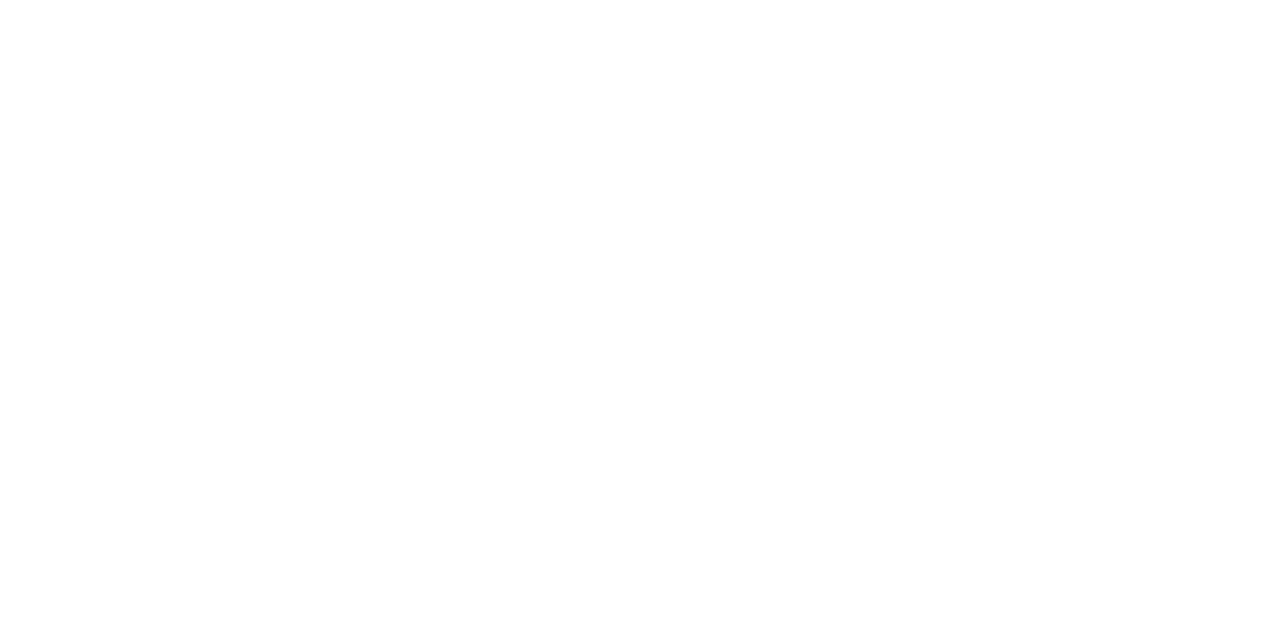
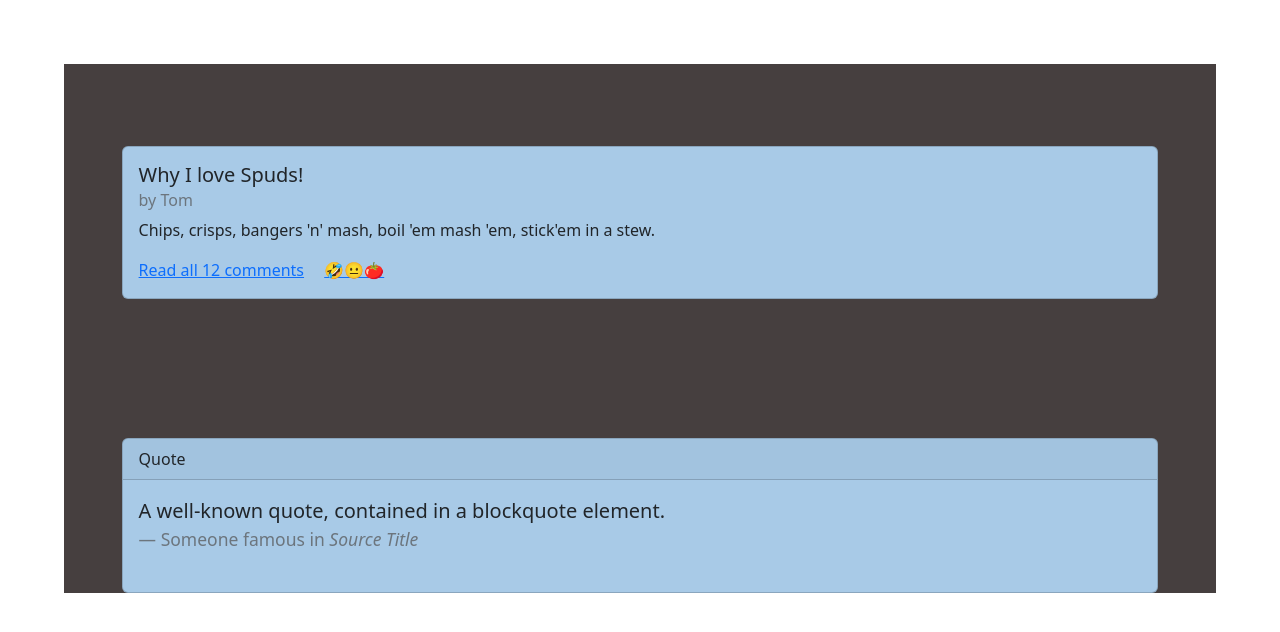
Before and after one commit to Gioele-M/group_project_client, a plain HTML site: page index.html in a window 1280 px wide. Drawn offline with nearby package versions, Linux system fonts and the light colour scheme.

Commit message:
Add 2 cards for testing to index.css/html

```diff
--- a/index.css
+++ b/index.css
@@ -0,0 +1,12 @@
+section{
+    margin: 5%;
+    background-color: rgb(70, 63, 63);
+
+}
+
+.card {
+
+    background-color: rgb(168, 202, 231);
+    margin: 5%;
+
+}
--- a/index.html
+++ b/index.html
@@ -5,9 +5,41 @@
     <meta http-equiv="X-UA-Compatible" content="IE=edge">
     <meta name="viewport" content="width=device-width, initial-scale=1.0">
     <link href="https://cdn.jsdelivr.net/npm/bootstrap@5.2.0-beta1/dist/css/bootstrap.min.css" rel="stylesheet" integrity="sha384-0evHe/X+R7YkIZDRvuzKMRqM+OrBnVFBL6DOitfPri4tjfHxaWutUpFmBp4vmVor" crossorigin="anonymous">
+    <link rel="stylesheet" href="index.css">
     <title>Document</title>
 </head>
 <body>
 
+    <section>
+
+        <br>
+
+        <div class="card" id="mainComment" >
+            <div class="card-body" >
+            <h5 class="card-title" id="mainCommentTitle">Why I love Spuds!</h5>
+            <h6 class="card-subtitle mb-2 text-muted" id="mainCommentUserName">by Tom</h6>
+            <p class="card-text" id="maincomment">Chips, crisps, bangers 'n' mash, boil 'em mash 'em, stick'em in a stew.</p>
+            <a href="#" class="card-link" id="commentLink">Read all 12 comments</a>
+            <a href="#" class="card-link" id="emojiBar">🤣😐🍅</a>
+
+            </div>
+        </div>
+
+        <br>
+
+      <div class="card">
+        <div class="card-header">
+          Quote
+        </div>
+        <div class="card-body">
+          <blockquote class="blockquote mb-0">
+            <p>A well-known quote, contained in a blockquote element.</p>
+            <footer class="blockquote-footer">Someone famous in <cite title="Source Title">Source Title</cite></footer>
+          </blockquote>
+        </div>
+      <br>
+
+    </section>
+
 </body>
 </html>
```
